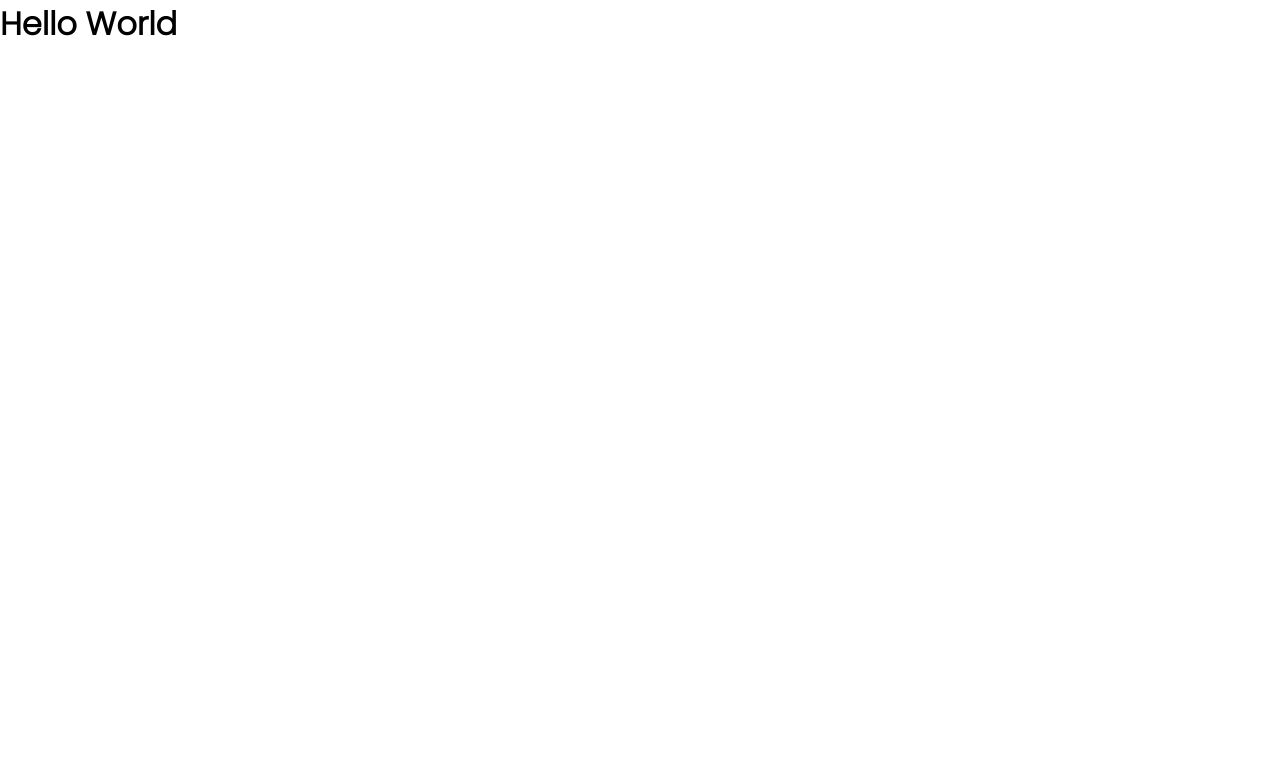
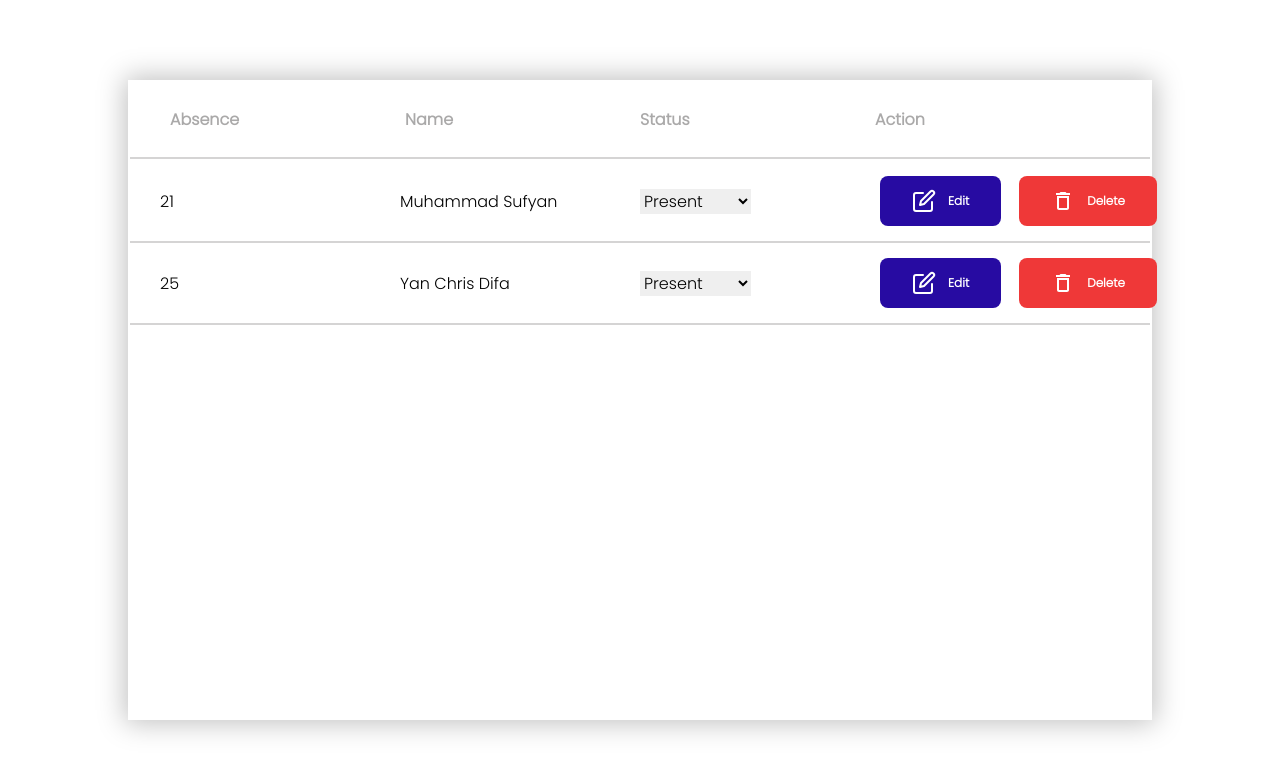
Before and after one commit to yanchrisdifa/class-attendance, a React (Create React App) app in the folder class-attendance/: page /dashboard in a window 1280 px wide. Shown: the top 774 px of the page. Built offline with nearby package versions, Linux system fonts and the light colour scheme.

Commit message:
Making UI of Students Table in table.js

```diff
--- a/class-attendance/package.json
+++ b/class-attendance/package.json
@@ -6,9 +6,11 @@
     "@testing-library/jest-dom": "^5.16.4",
     "@testing-library/react": "^13.3.0",
     "@testing-library/user-event": "^13.5.0",
+    "@types/react-router-dom": "^5.3.3",
     "node-sass": "^7.0.1",
     "react": "^18.2.0",
     "react-dom": "^18.2.0",
+    "react-icons": "^4.4.0",
     "react-router-dom": "^6.3.0",
     "react-scripts": "5.0.1",
     "sass": "^1.53.0",
--- a/class-attendance/src/dashboard/dashboard.js
+++ b/class-attendance/src/dashboard/dashboard.js
@@ -1,5 +1,7 @@
+import Table from "../table/table";
+
 const Dashboard = () => {
-    return <h1>Hello World</h1>
-}
+  return <Table />;
+};
 
 export default Dashboard;
--- /dev/null
+++ b/class-attendance/src/data/students.json
@@ -0,0 +1,17 @@
+[
+  {
+    "class": "XII RPL 1",
+    "students": [
+      {
+        "name": "Muhammad Sufyan",
+        "absence_number": "21",
+        "absence_status": ["present", "on leave", "not present"]
+      },
+      {
+        "name": "Yan Chris Difa",
+        "absence_number": "25",
+        "absence_status": ["present", "on leave", "not present"]
+      }
+    ]
+  }
+]
--- /dev/null
+++ b/class-attendance/src/table/table.js
@@ -0,0 +1,57 @@
+import React from "react";
+import { FiEdit } from "react-icons/fi";
+import { MdDeleteOutline } from "react-icons/md";
+import "./table.scss";
+
+const studentsDatas = require("../data/students.json");
+
+const Table = () => {
+  return (
+    <div className="container">
+      <table className="table-container">
+        <thead className="table-container-head">
+          <tr className="table-container-head-row">
+            <th>Absence</th>
+            <th>Name</th>
+            <th>Status</th>
+            <th>Action</th>
+          </tr>
+        </thead>
+
+        <tbody className="table-container-body">
+          {studentsDatas.map(({ students }, index) => (
+            <tr key={index} className="table-container-body-content">
+              {students.map(({ name, absence_number, absence_status }, index) => (
+                <div key={index}>
+                  <td>{absence_number}</td>
+                  <td>{name}</td>
+                  <td>
+                    <select name="status">
+                      {absence_status.map((status, index) => (
+                        <option value={status} key={index}>
+                          {status}
+                        </option>
+                      ))}
+                    </select>
+                  </td>
+                  <td>
+                    <button>
+                      <FiEdit className="table-container-icon" />
+                      <span>Edit</span>
+                    </button>
+                    <button>
+                      <MdDeleteOutline className="table-container-icon" />
+                      <span>Delete</span>
+                    </button>
+                  </td>
+                </div>
+              ))}
+            </tr>
+          ))}
+        </tbody>
+      </table>
+    </div>
+  );
+};
+
+export default Table;
--- /dev/null
+++ b/class-attendance/src/table/table.scss
@@ -0,0 +1,103 @@
+@import "../variables.scss";
+
+.container {
+  width: 100vw;
+  height: 100vh;
+  display: flex;
+  justify-content: center;
+  align-items: center;
+
+  .table-container {
+    width: 80%;
+    height: 80%;
+    border: none;
+    outline: none;
+    box-shadow: 0px 0px 26px 3px rgba(0, 0, 0, 0.25);
+
+    .table-container-head {
+      width: 100%;
+      color: #aaa9a9;
+
+      .table-container-head-row {
+        padding: 25px 40px;
+        display: flex;
+        text-align: left;
+        justify-content: space-between;
+        border-bottom: 2px solid $gray;
+
+        th {
+          width: 25%;
+        }
+      }
+    }
+
+    .table-container-body {
+      text-align: left;
+      display: flex;
+      flex-direction: column;
+
+      .table-container-body-content {
+        width: 100%;
+
+        div {
+          padding: 15px 30px;
+          text-align: left;
+          display: flex;
+          justify-content: space-between;
+          align-items: center;
+          border-bottom: 2px solid $gray;
+
+          td {
+            width: 25%;
+
+            &:nth-child(3) {
+              select {
+                outline: none;
+                border: none;
+                text-transform: capitalize;
+                font-size: 1rem;
+
+                option {
+                  padding: 0.5rem;
+                }
+              }
+            }
+
+            &:nth-child(4) {
+              display: flex;
+              gap: 0.5rem;
+            }
+
+            button {
+              width: fit-content;
+              height: 50px;
+              padding: 0.75rem 2rem;
+              border-radius: 0.5rem;
+              background-color: $secondary;
+              border: none;
+              display: flex;
+              align-items: center;
+              gap: 0.75rem;
+
+              &:nth-child(2) {
+                background-color: rgb(239, 56, 56);
+                margin-left: 10px;
+              }
+
+              .table-container-icon {
+                font-size: 1.5rem;
+                color: #fff;
+              }
+
+              span {
+                font-weight: bold;
+                font-size: 0.75rem;
+                color: #fff;
+              }
+            }
+          }
+        }
+      }
+    }
+  }
+}
--- a/class-attendance/src/variables.scss
+++ b/class-attendance/src/variables.scss
@@ -1,4 +1,5 @@
-$primary : hsl(0, 0%, 100%);
-$secondary : hsl(251, 87%, 34%);
-$secondary-overlay : hsl(251, 88%, 23%);
-$accent : hsl(59, 100%, 41%)
+$primary: hsl(0, 0%, 100%);
+$secondary: hsl(251, 87%, 34%);
+$secondary-overlay: hsl(251, 88%, 23%);
+$accent: hsl(59, 100%, 41%);
+$gray: hsla(0, 1%, 66%, 0.486);
```
Also changed, not shown: 1 other file (tests, documents, lock files or other folders).
